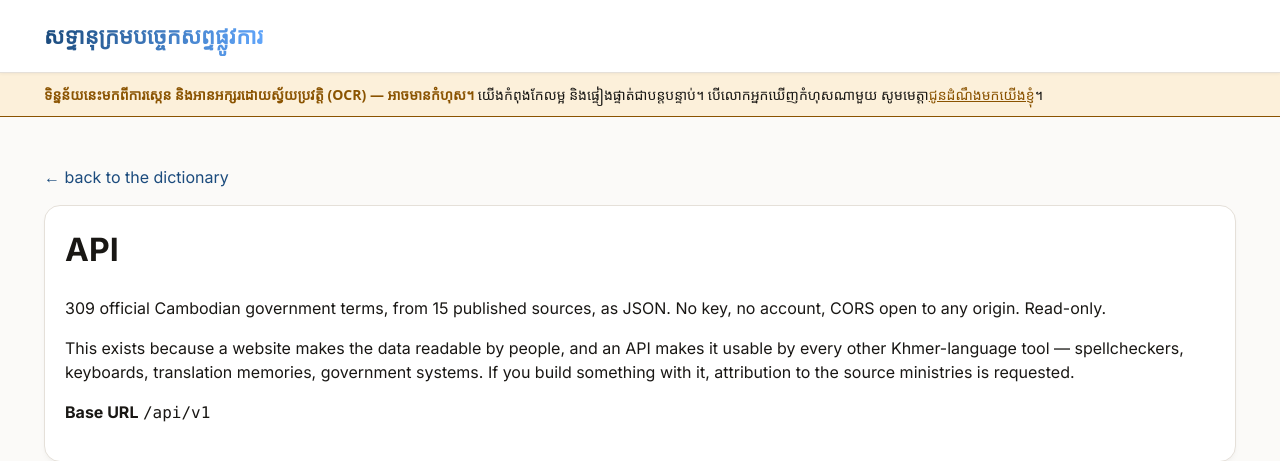
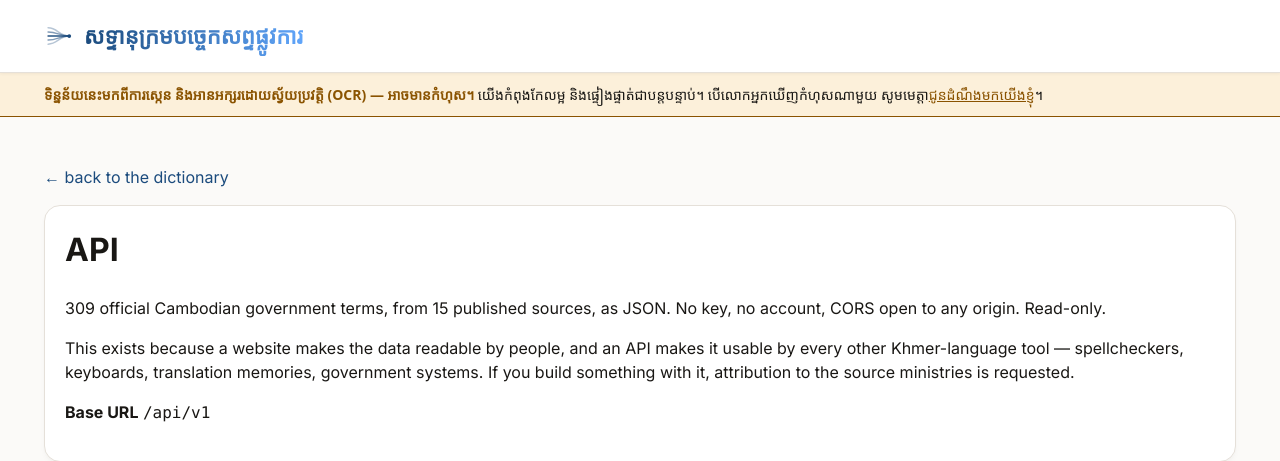
Before and after one commit to pr0meth4us/khmer-lexicon, a Flask app: page /api in a window 1280 px wide. Shown: the top 461 px of the page. Run offline with Flask 3, Linux system fonts and the light colour scheme; some web fonts are replaced.

Commit message:
feat(web): logo — fifteen sources converging on one lexicon
Concept B. Five strands merge into a single line and terminate in a dot: the
fifteen government publications becoming one machine-readable resource.

Two variants, because the five-strand mark is illegible below about 24px — the
whole idea lives in the curves and they smear. static/favicon.svg carries a
simplified three-strand version at heavier weight, which holds at 16px, and
swaps colour via prefers-color-scheme inside the SVG so it works on both
browser themes.

The header mark is inlined rather than an <img>: an external SVG cannot inherit
currentColor, so it would not follow the site theme. It scales down to 24px
under 520px viewport width.

No Khmer glyph in the mark, by choice — it reads the same to a reader of any
script, and the meaning is in the convergence rather than in a letterform.

```diff
--- a/web/templates/base.html
+++ b/web/templates/base.html
@@ -3,6 +3,7 @@
 <head>
 <meta charset="utf-8">
 <meta name="viewport" content="width=device-width, initial-scale=1">
+<link rel="icon" href="/static/favicon.svg" type="image/svg+xml">
 <title>{% block title %}សទ្ទានុក្រមបច្ចេកសព្ទផ្លូវការ{% endblock %}</title>
 <style>
 @import url('https://fonts.googleapis.com/css2?family=Inter:wght@400;500;600;700&family=Kantumruy+Pro:wght@400;500;600;700&display=swap');
@@ -66,6 +67,11 @@
 #report-status{font-size:13.5px;color:var(--muted)}
 .report-close{position:absolute;top:10px;right:12px;background:none;border:0;
   font-size:19px;color:var(--muted);cursor:pointer;line-height:1}
+
+.brand { display: flex; align-items: center; gap: 10px; text-decoration: none; }
+.brand:hover { text-decoration: none; }
+.mark { color: var(--brand); flex: 0 0 auto; }
+@media (max-width: 520px) { .mark { width: 24px; height: 24px; } }
 
 * { box-sizing: border-box; }
 html { -webkit-text-size-adjust: 100%; scroll-behavior: smooth; }
@@ -299,7 +305,22 @@ footer {
 <body>
 <header>
   <div class="bar">
-    <h1>សទ្ទានុក្រមបច្ចេកសព្ទផ្លូវការ</h1>
+    <a class="brand" href="/" aria-label="ទំព័រដើម">
+      <!-- Inline, not <img>: an external SVG cannot inherit currentColor, so it
+           would not follow the light/dark theme. Five strands converging to one
+           — fifteen government publications, one lexicon. -->
+      <svg class="mark" viewBox="0 0 88 88" width="30" height="30" aria-hidden="true">
+        <g fill="none" stroke="currentColor" stroke-width="4.5" stroke-linecap="round">
+          <path d="M12 20 C40 20, 44 44, 74 44" opacity=".32"/>
+          <path d="M12 32 C40 32, 44 44, 74 44" opacity=".55"/>
+          <path d="M12 44 H74" opacity=".95"/>
+          <path d="M12 56 C40 56, 44 44, 74 44" opacity=".55"/>
+          <path d="M12 68 C40 68, 44 44, 74 44" opacity=".32"/>
+        </g>
+        <circle cx="74" cy="44" r="5.5" fill="currentColor"/>
+      </svg>
+      <h1>សទ្ទានុក្រមបច្ចេកសព្ទផ្លូវការ</h1>
+    </a>
   </div>
   {% block nav %}{% endblock %}
 </header>
```
Also changed, not shown: web/static/favicon.svg (added).
